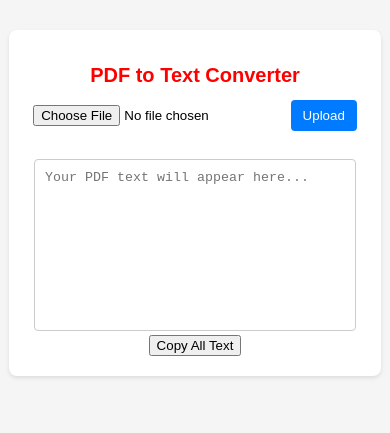
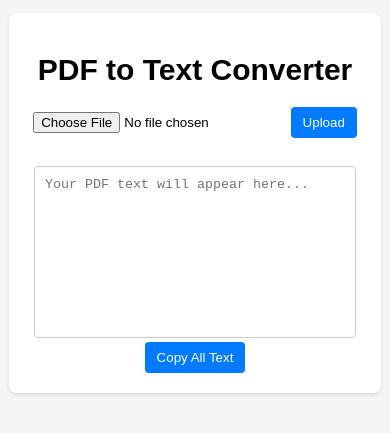
Before and after one commit to cosisaxis/extraction, a website: page public/index.html in a window 390 px wide. Shown: the part 219-652 px from the top of the page. Drawn offline with Linux system fonts and the light colour scheme.

Commit message:
button fix

```diff
--- a/public/index.html
+++ b/public/index.html
@@ -9,7 +9,7 @@
   </head>
   <body>
     <div class="container">
-      <h1>PDF to Text Converter</h1>
+      <h1 class="home-header">PDF to Text Converter</h1>
       <input type="file" id="inpFile" />
       <button type="button" id="btnUpload">Upload</button>
       <br />
@@ -19,7 +19,7 @@
         id="resultText"
         placeholder="Your PDF text will appear here..."
       ></textarea>
-      <button type="button" id="btnCopy">Copy All Text</button>
+      <button type="button" class="btnCopy">Copy All Text</button>
     </div>
 
     <script>
--- a/public/styles.css
+++ b/public/styles.css
@@ -43,12 +43,21 @@ body {
   background-color: #0056b3;
 }
 
+.btnCopy {
+  background-color: #007bff;
+  color: #fff;
+  border: none;
+  padding: 8px 12px;
+  border-radius: 4px;
+  cursor: pointer;
+  transition: background-color 0.3s;
+}
+
 @media (max-width: 600px) {
   .container {
     width: 85%;
   }
-    h1{
-      font-size: 20px;
-      color: red;
+  .home-header {
+    font-size: 30px;
   }
 }
```
Lines whose indentation alone changed are shown as unchanged.
